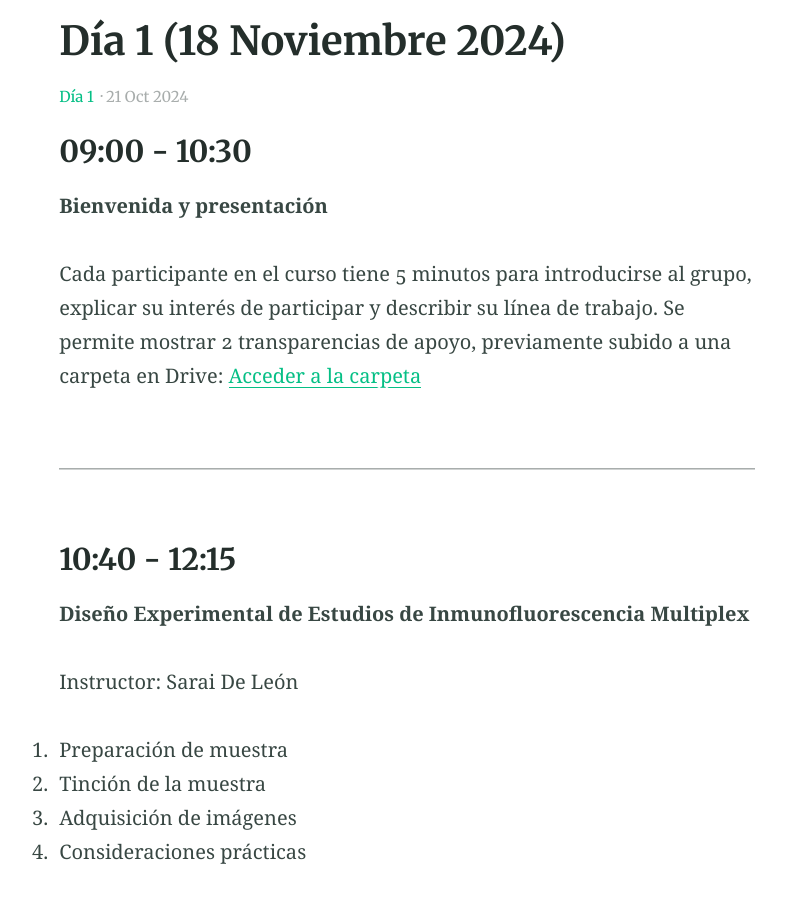
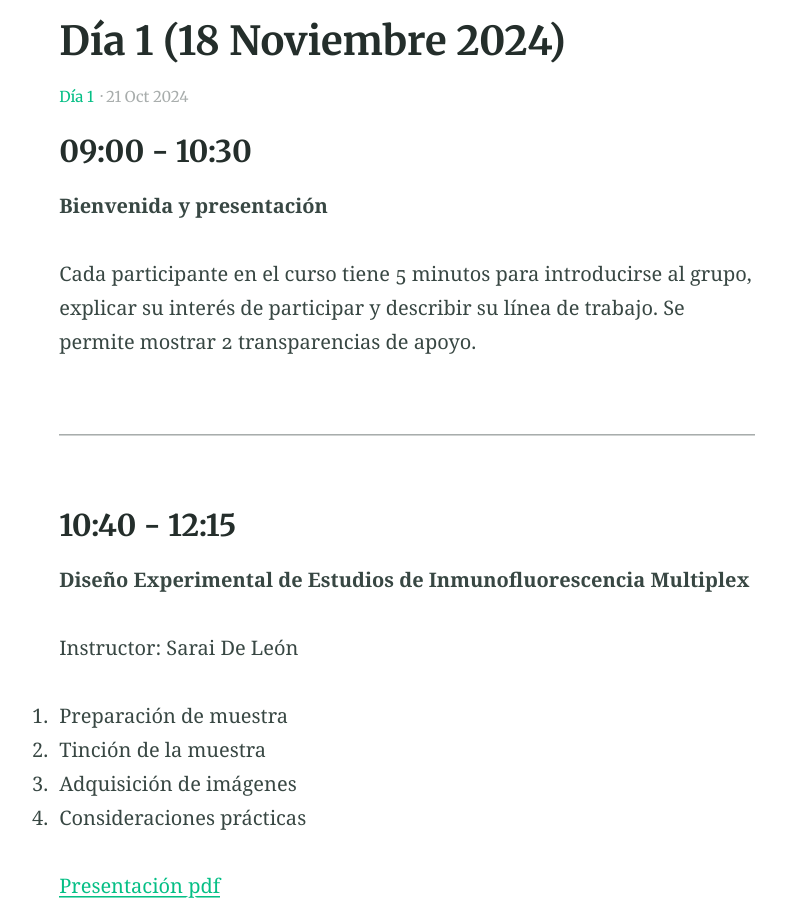
Before and after one commit to acnilo/202411_LNMA_IA-mIF, a Jekyll site: the page built from _posts/2024-10-21-Day1.md, in a window 1280 px wide and 900 px high, scrolled down 411 px. Shown: the whole window, without its empty margins (233-1019 px from the left). Built offline with Jekyll 4.4.1, drawn with Linux system fonts in a browser that asks for light colours; nearby versions of some CDN libraries.

Commit message:
Update 2024-10-21-Day1.md

```diff
--- a/_posts/2024-10-21-Day1.md
+++ b/_posts/2024-10-21-Day1.md
@@ -15,7 +15,7 @@
 ### 09:00 - 10:30
 **Bienvenida y presentación**
 
-Cada participante en el curso tiene 5 minutos para introducirse al grupo, explicar su interés de participar y describir su línea de trabajo. Se permite mostrar 2 transparencias de apoyo, previamente subido a una carpeta en Drive: [Acceder a la carpeta](https://drive.google.com/drive/folders/1bucoOfbVS0Z7-osnFdqa5DDG_OdaMsLE?usp=drive_link)
+Cada participante en el curso tiene 5 minutos para introducirse al grupo, explicar su interés de participar y describir su línea de trabajo. Se permite mostrar 2 transparencias de apoyo.
 
 ---
 
```
